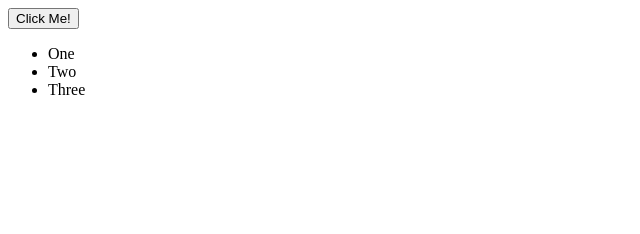
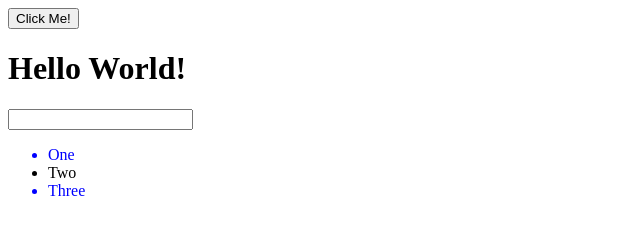
Before and after one commit to javascript-webdevelopment/vanilla-javascript-one, a plain HTML site: page index.html in a window 1280 px wide. Shown: the whole page, without its empty margins (0-640 px from the left). Drawn offline with Linux system fonts and the light colour scheme.

Commit message:
added property section

```diff
--- a/index.html
+++ b/index.html
@@ -7,6 +7,17 @@
 <body>
     <!-- Event Attribute -->
     <button onclick="btnClick()">Click Me!</button>
+
+    <!-- elementById example -->
+    <h1 id="headerOne">Hello World!</h1>
+
+    <!-- classNAme example -->
+    <div class="divOne" id="divOne">
+
+    </div>
+
+    <!-- input value example -->
+    <input type="text" id="myInput">
 
     <!-- List to show off .getElementsByTagName -->
     <ul id="myList">
--- a/index.js
+++ b/index.js
@@ -12,8 +12,46 @@ function btnClick(){
     alert('The button has been clicked');
 };
 
+// .getElementById example
+const headerOne = document.getElementById('headerOne');
+console.dir(headerOne)
+
+
+
+// property examples
+const myList = document.getElementById('myList');
+
+// innerText
+console.log(myList.innerText)
+
+// innerHTML
+console.log(myList.innerHTML)
+
+// className
+const divOne = document.getElementById('divOne');
+console.log(divOne.className);
+
+// classList
+// Add A Class
+myList.classList.add('show');
+// Remove A Class
+myList.classList.remove('show');
+// Toggle A Class
+myList.classList.toggle('show');
 
 // .getElementByTagNames example
 const list = document.getElementById('myList');
-const numberOfLiTags = list.getElementsByTagName('li').length;
-console.log(numberOfLiTags)
+const numberOfLiTags = list.getElementsByTagName('li');
+console.dir(numberOfLiTags);
+
+// .getElemetByTagNames loop example
+for (let i = 0; i < numberOfLiTags.length; i++){
+    console.dir(numberOfLiTags[i])
+};
+
+// change color of every other element
+for (let i = 0; i < numberOfLiTags.length; i++){
+    if(i % 2 === 0){
+        numberOfLiTags[i].style.color = 'blue'
+    };
+};
```
Also changed, not shown: 1 other file.
